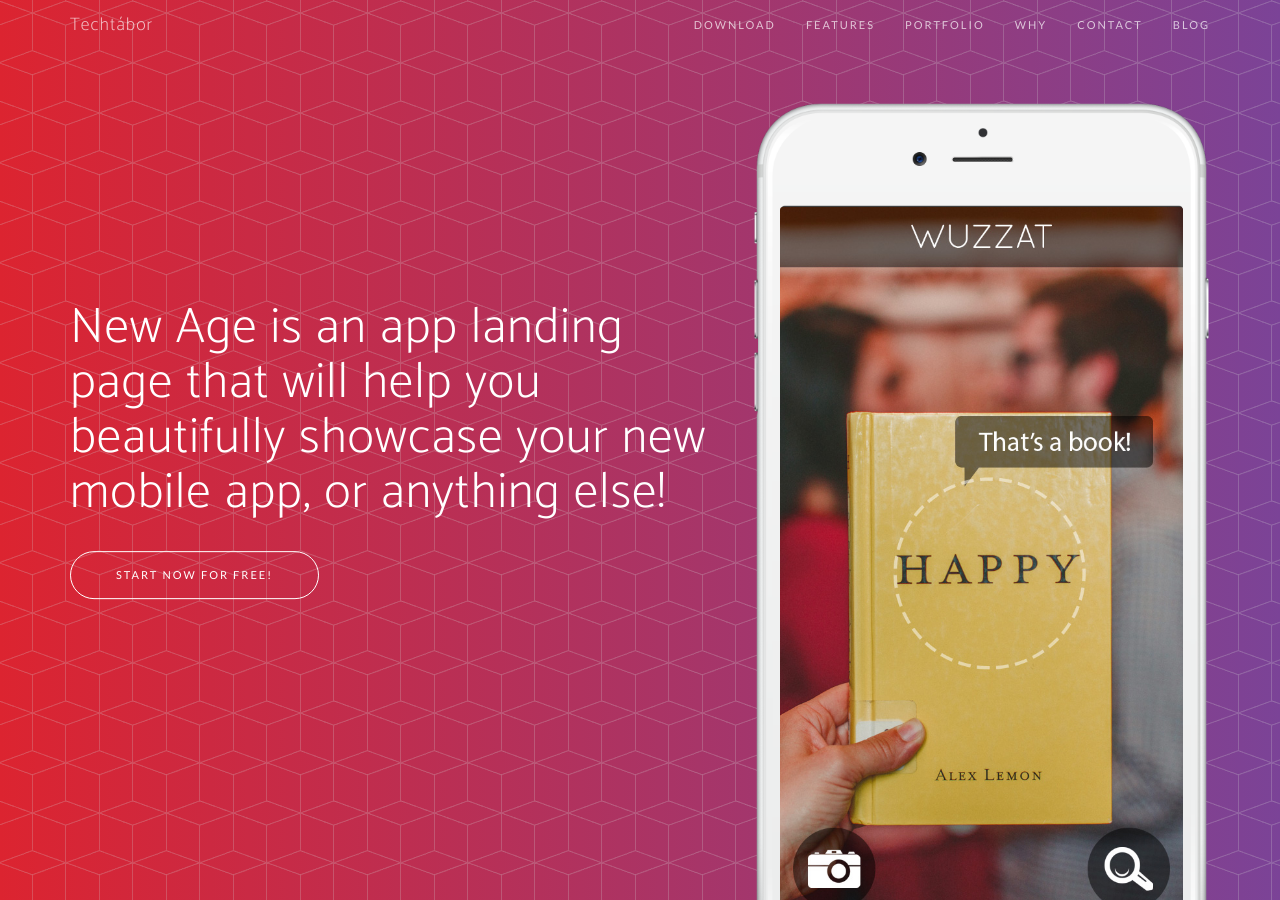
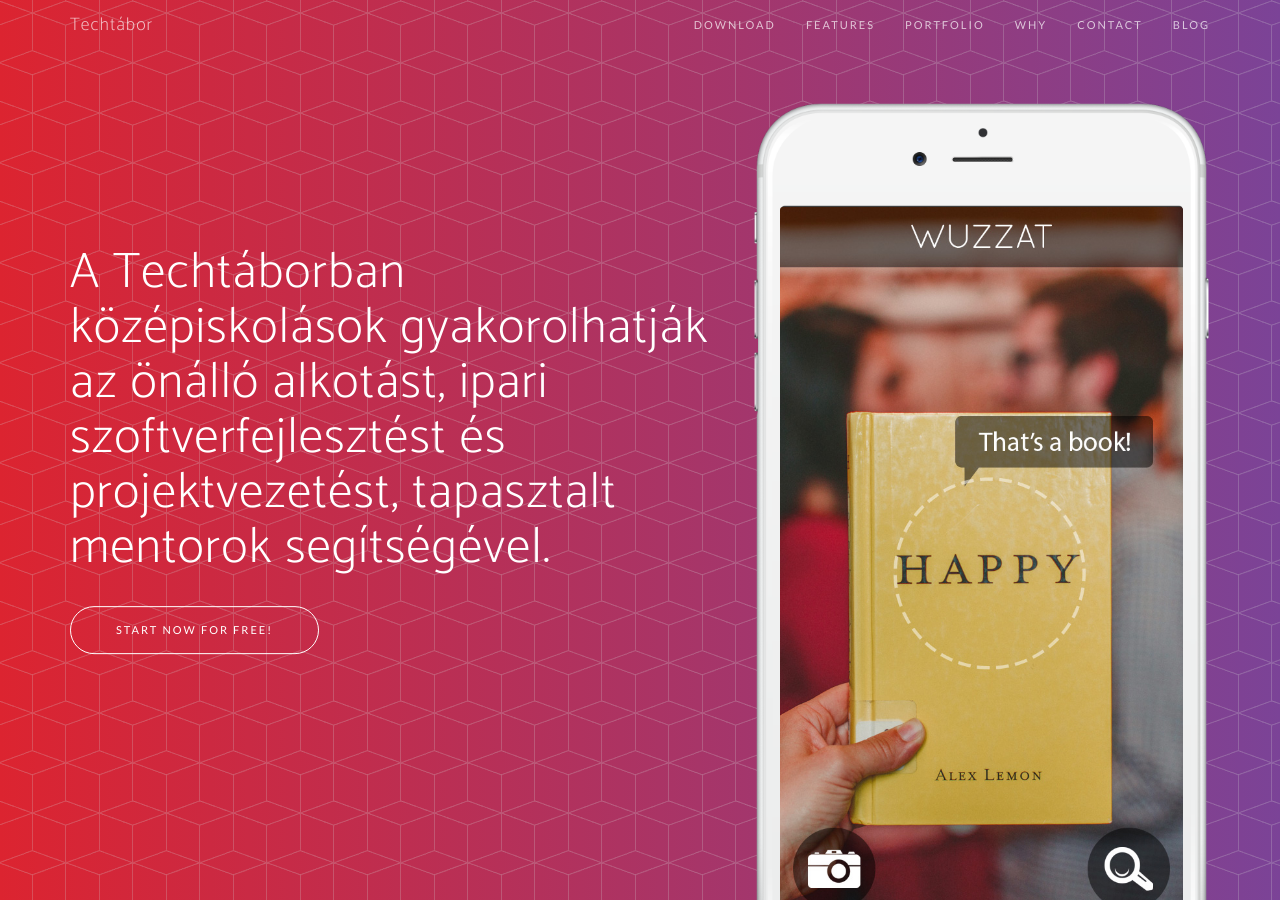
Before and after one commit to vtamas2000/techtabor.github.io, a Jekyll site: the page built from index.html, in a window 1280 px wide and 900 px high. Built offline with Jekyll 4.4.1, drawn with Linux system fonts in a browser that asks for light colours; nearby versions of some CDN libraries; some web fonts are replaced; the list of posts is cut into pages by our own code.

Commit message:
Updated header

```diff
--- a/_includes/header.html
+++ b/_includes/header.html
@@ -4,7 +4,7 @@
             <div class="col-sm-7">
                 <div class="header-content">
                     <div class="header-content-inner">
-                        <h1>New Age is an app landing page that will help you beautifully showcase your new mobile app, or anything else!</h1>
+                        <h1>A Techtáborban középiskolások gyakorolhatják az önálló alkotást, ipari szoftverfejlesztést és projektvezetést, tapasztalt mentorok segítségével.</h1>
                         <a href="#download" class="btn btn-outline btn-xl page-scroll">Start Now for Free!</a>
                     </div>
                 </div>
```
